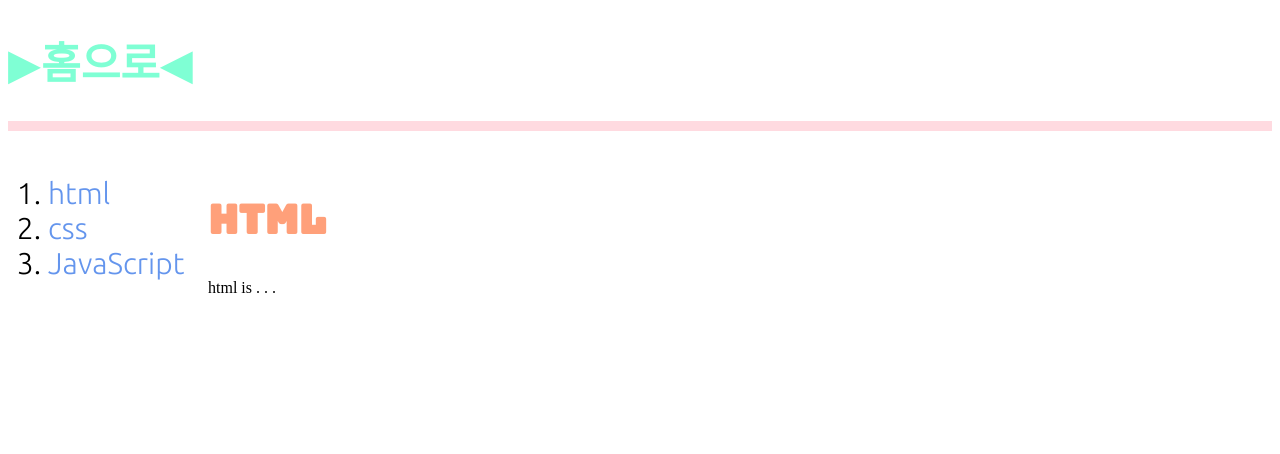
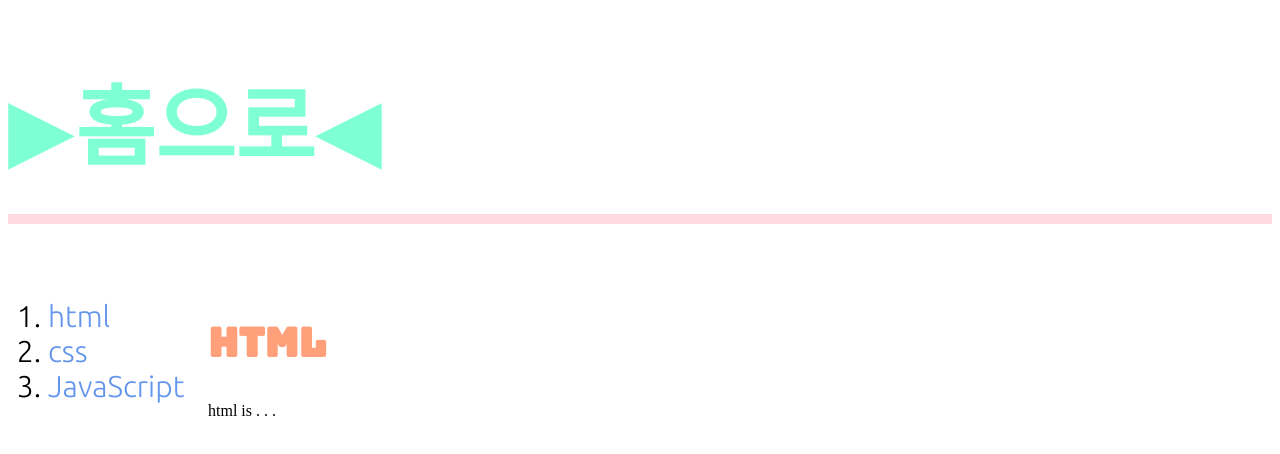
Before and after one commit to YouD0313/deagu-ai-school-web, a plain HTML site: page 1.html in a window 1280 px wide. Drawn offline with Linux system fonts and the light colour scheme; a web font is replaced by a local one.

Commit message:
Add files via upload

```diff
--- a/1.html
+++ b/1.html
@@ -11,7 +11,7 @@
         border-bottom: 10px solid rgba(255, 192, 203, 0.589);
         padding-bottom: 30px;
         color: aquamarine;
-        font-size: 43px;
+        font-size: 87px;
         font-family: 'Hi Melody', cursive;
     }
     #a{
```
Also changed, not shown: 2.html (+1 -1 lines), 3.html (+1 -1 lines).
